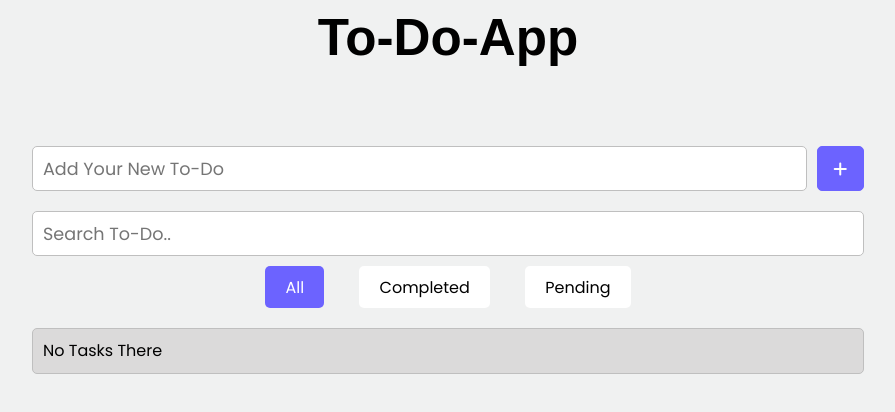
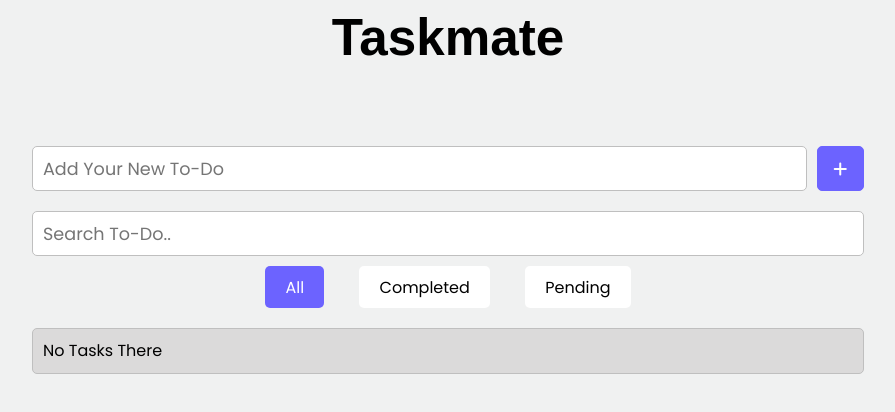
Before and after one commit to Abrar822/Taskmate, a React (Vite) app: page / in a window 1280 px wide. Shown: the top 412 px of the page, without its empty margins (192-1087 px from the left). Built offline with nearby package versions, Linux system fonts and the light colour scheme.

Commit message:
Update Header.jsx

```diff
--- a/src/Header.jsx
+++ b/src/Header.jsx
@@ -44,7 +44,7 @@ export default function Header({ input, setInput, setTask, tasks, setMsg, editId
   return (
     <>
       <div className="header">
-        <h1 className="title">To-Do-App</h1>
+        <h1 className="title">Taskmate</h1>
       </div>
       <div className="inputContainer">
         <input type="text" placeholder='Add Your New To-Do' value={input} onChange={(e) => setInput(e.target.value)}/>
@@ -52,4 +52,5 @@ export default function Header({ input, setInput, setTask, tasks, setMsg, editId
       </div>
     </>
   )
+
 }
```
